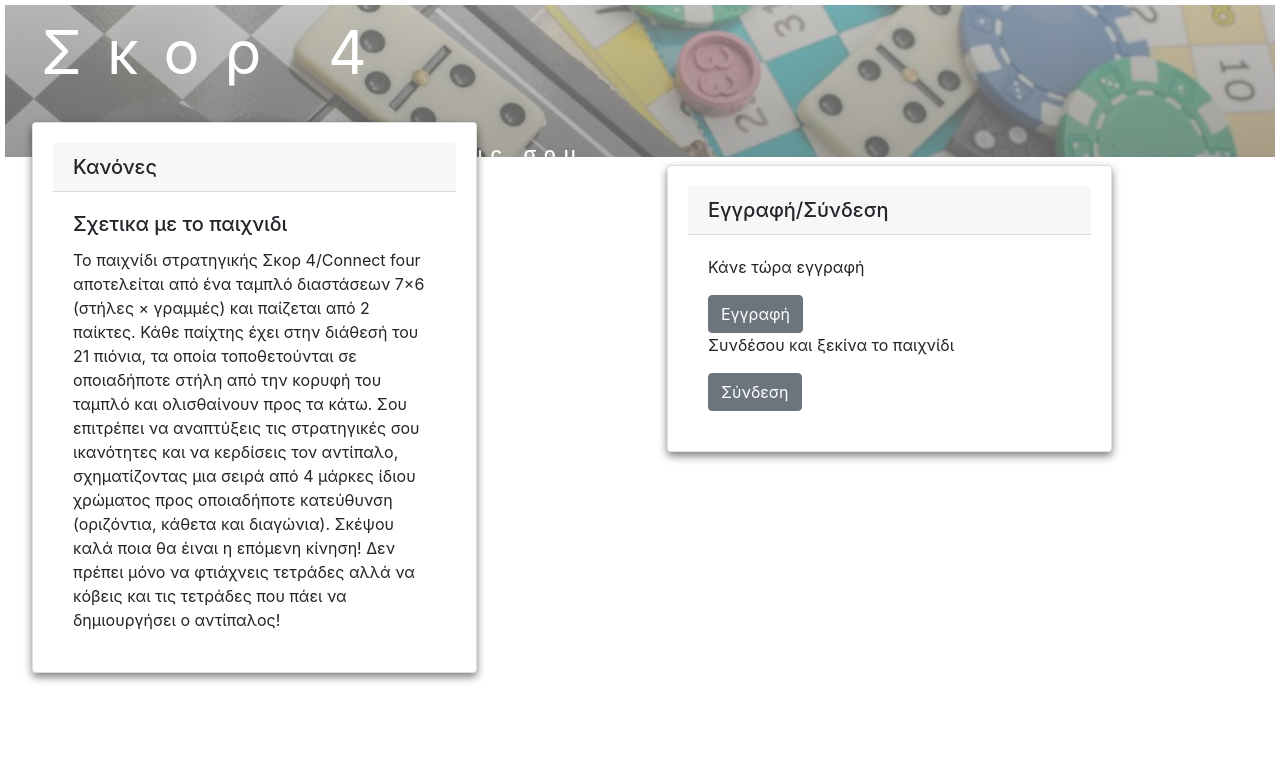
After one commit to MpilasDimitris/connect4, a PHP site: page /home.php in a window 1280 px wide. The commit adds this page. Shown: the top 764 px of the page. Run offline with PHP 8.4, Linux system fonts and the light colour scheme; some libraries are stand-ins or nearby versions.

Commit message:
login,register,home completed

```diff
--- a/dbconnect.php
+++ b/dbconnect.php
@@ -4,8 +4,6 @@ $host = 'localhost';
 $db = 'game_dbtable';
 $user = 'root';
 $pass = '';
-
-
 
 $mysqli = new mysqli($host,$user,$pass,$db);
 
--- a/get_session.php
+++ b/get_session.php
@@ -1,5 +1,10 @@
 <?php
 session_start();
 $user_id = (int)$_SESSION['player_id'];
+
+
+
 print json_encode($user_id);
+
+
 ?>
--- a/dologin.php
+++ b/home/dologin.php
@@ -1,5 +1,5 @@
 <?php
-include 'dbconnect.php';
+include '../dbconnect.php';
 header('Content-type: application/json');
 session_start();
 
@@ -20,10 +20,10 @@ if($count==1){
   }
 
   $_SESSION['player_id'] = $id;
+  $_SESSION['username'] = $username;
 
 
-
-  print json_encode(array('success'=>'ok'));
+ print json_encode(array('success'=>'ok'));
 
 
 } else{
--- /dev/null
+++ b/home/home.php
@@ -0,0 +1,45 @@
+<!DOCTYPE html>
+<html lang="en">
+<head>
+    <meta charset="UTF-8">
+    <meta name="viewport" content="width=device-width, initial-scale=1.0">
+    <title>Σκορ 4</title>
+    <link href="https://fonts.googleapis.com/css?family=Lato:100,300,400,700,900" rel="stylesheet">
+    <link rel="stylesheet" href="style/home.css">
+    <link rel="stylesheet" href="https://maxcdn.bootstrapcdn.com/bootstrap/4.0.0/css/bootstrap.min.css" integrity="sha384-Gn5384xqQ1aoWXA+058RXPxPg6fy4IWvTNh0E263XmFcJlSAwiGgFAW/dAiS6JXm" crossorigin="anonymous">
+
+
+  </head>
+<body>
+<header class="header">
+    <div class="text-box">
+   <h1 class="heading-primary">
+       <span class="heading-primary-main">Σκορ 4</span><br>
+       <span class="heading-primary-sub">Διασκέδασε με τους φίλους σου.</span>
+   </h1>
+   </div>
+</header>
+<div class="card">
+<h5 class="card-header">Εγγραφή/Σύνδεση</h5>
+  <div class="card-body">
+    <p class="card-text">Κάνε τώρα εγγραφή</p>
+    <a href="register.php" class="btn btn-secondary">Εγγραφή</a>
+    <p class="card-text">Συνδέσου και ξεκίνα το παιχνίδι</p>
+    <a href="login.php" class="btn btn-secondary">Σύνδεση</a>
+  </div>
+
+</div>
+<div class="card second-card">
+<h5 class="card-header">Κανόνες</h5>
+  <div class="card-body">
+    <h5 class="card-title">Σχετικα με το παιχνιδι</h5>
+    <p class="card-text"><?php echo file_get_contents('rules.txt') ?></p>
+  </div>
+  </div>
+</div>
+<script src="https://ajax.googleapis.com/ajax/libs/jquery/3.4.1/jquery.min.js"></script>
+<script src="https://code.jquery.com/jquery-3.2.1.slim.min.js" integrity="sha384-KJ3o2DKtIkvYIK3UENzmM7KCkRr/rE9/Qpg6aAZGJwFDMVNA/GpGFF93hXpG5KkN" crossorigin="anonymous"></script>
+<script src="https://cdnjs.cloudflare.com/ajax/libs/popper.js/1.12.9/umd/popper.min.js" integrity="sha384-ApNbgh9B+Y1QKtv3Rn7W3mgPxhU9K/ScQsAP7hUibX39j7fakFPskvXusvfa0b4Q" crossorigin="anonymous"></script>
+<script src="https://maxcdn.bootstrapcdn.com/bootstrap/4.0.0/js/bootstrap.min.js" integrity="sha384-JZR6Spejh4U02d8jOt6vLEHfe/JQGiRRSQQxSfFWpi1MquVdAyjUar5+76PVCmYl" crossorigin="anonymous"></script>
+</body>
+</html>
--- /dev/null
+++ b/home/rules.txt
@@ -0,0 +1,8 @@
+Το παιχνίδι στρατηγικής Σκορ 4/Connect four αποτελείται από ένα ταμπλό διαστάσεων
+7×6 (στήλες × γραμμές) και παίζεται από 2 παίκτες. Κάθε παίχτης έχει στην διάθεσή
+του 21 πιόνια, τα οποία τοποθετούνται σε οποιαδήποτε στήλη από την κορυφή του ταμπλό
+και ολισθαίνουν προς τα κάτω. Σου επιτρέπει να αναπτύξεις τις στρατηγικές σου ικανότητες
+και να κερδίσεις τον αντίπαλο, σχηματίζοντας μια σειρά από 4 μάρκες ίδιου χρώματος προς
+οποιαδήποτε κατεύθυνση (οριζόντια, κάθετα και διαγώνια). Σκέψου καλά ποια θα έιναι η
+επόμενη κίνηση! Δεν πρέπει μόνο να φτιάχνεις τετράδες αλλά να κόβεις και τις τετράδες
+που πάει να δημιουργήσει ο αντίπαλος!
--- a/index.css
+++ b/home/style/home.css
@@ -12,16 +12,17 @@ body {
     font-size: 16px;
     line-height: 1.7px;
     color: #777;
-    padding: 10px;
+    padding: 5px;
+    display: block;
 }
 
 .header {
     height: 95vh;
-    background-image: linear-gradient(to right bottom, rgba(169, 169, 169, 0.664), rgba(32, 32, 32, 0.938)), url(imges/backgroundImage.jpg);
+    background-image: linear-gradient(rgba(169, 169, 169, 0.664), rgba(32, 32, 32, 0.938)), url(../imges/backgroundImage.jpg);
     background-size: cover;
     background-position: top;
     position: relative;
-    clip-path: polygon(0 0, 100% 0%, 100% 10vh, 0 50%);
+    clip-path: polygon(0 0, 100% 0%, 100% 20%, 0 20%);
 }
 
 .heading-primary {
@@ -29,7 +30,7 @@ body {
 }
 
 .heading-primary-main {
-    margin-top: 50px;
+    margin-top: 20px;
     display: block;
     font-size: 60px;
     font-weight: 400;
@@ -41,7 +42,7 @@ body {
 
 .heading-primary-sub {
     display: block;
-    padding-top: 8%;
+    padding-top: 1%;
     font-size: 20px;
     font-weight: 700px;
     letter-spacing: 8px;
@@ -52,7 +53,7 @@ body {
 
 .text-box {
     position: absolute;
-    top: 10%;
+    top: 0px;
     left: 5%;
     transform: translate(-5%, -5%);
 }
@@ -85,12 +86,11 @@ body {
     }
 }
 
-.login-form,
-.register-form {
+.card {
+    box-shadow: 0 4px 8px 0 rgba(0, 0, 0, 0.5);
     margin-top: -600px;
     left: 60%;
     margin-left: -100px;
-    height: 320px;
     width: 35%;
     position: fixed;
     border-radius: 5px;
@@ -101,12 +101,10 @@ body {
     animation-timing-function: ease-out;
 }
 
-
-/* .register-form {
-    margin-top: -600px;
-    left: 60%;
-    margin-left: -100px;
-    height: 320px;
+.second-card {
+    margin-top: -330px;
+    left: 10%;
+    margin-right: -100px;
     width: 35%;
     position: fixed;
     border-radius: 5px;
```
Also changed, not shown: other parts of home/style/home.css (+0 -40 lines), home/doregister.php (renamed from doregister.php, +5 -2 lines), home/game.php (added, +19 -0 lines), home/login.php (renamed from login.php, +6 -6 lines), home/register.php (renamed from register.php, +5 -2 lines), home/style/index.css (added, +143 -0 lines), js/login.js (+11 -11 lines), js/register.js (+28 -12 lines), README.md (deleted), home/imges/backgroundImage.jpg (added), imges/backgroundImage.jpg (deleted).
